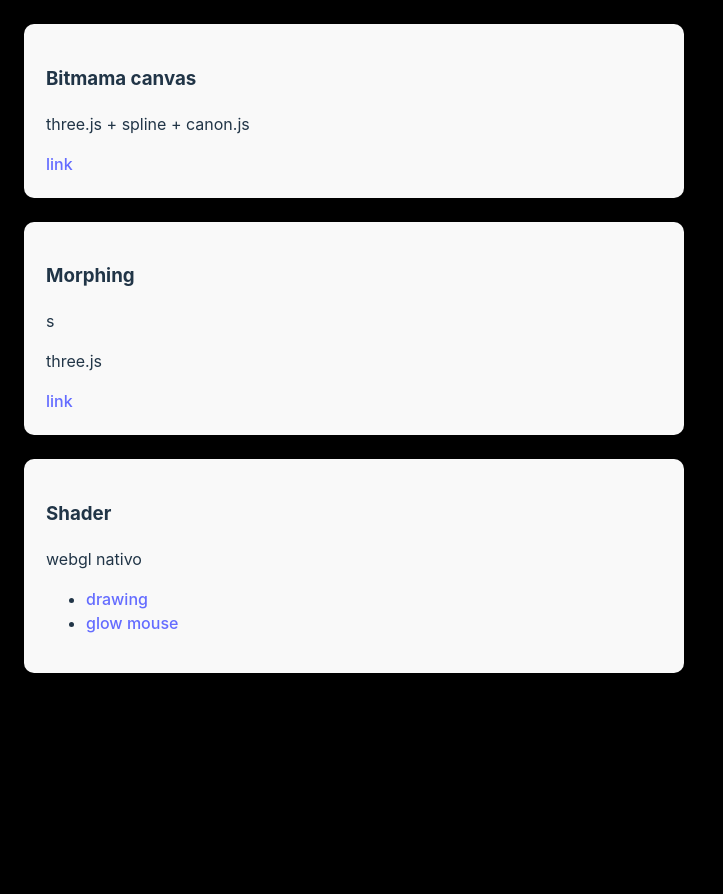
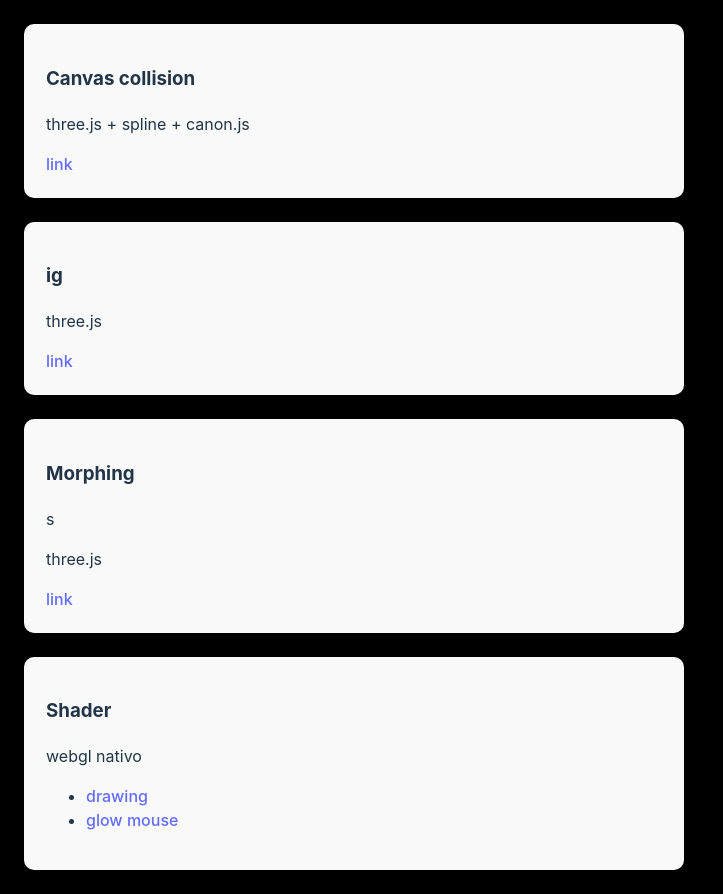
Before and after one commit to thomasandrea/3js, a website: page index.html in a window 1280 px wide. Shown: the whole page, without its empty margins (0-723 px from the left). Before the commit the page ends 800 px from the top, so only its background shows below. Drawn offline with Linux system fonts and the light colour scheme.

Commit message:
update ig

```diff
--- a/index.html
+++ b/index.html
@@ -177,9 +177,15 @@
   <div class="inner">
 
     <div class="card">
-      <h3>Bitmama canvas</h3>
+      <h3>Canvas collision</h3>
       <p>three.js + spline + canon.js</p>
       <a href="/projects/bitmama">link</a>
+    </div>
+
+    <div class="card">
+      <h3>ig</h3>
+      <p>three.js </p>
+      <a href="/projects/ig">link</a>
     </div>
 
     <div class="card">
--- a/package.json
+++ b/package.json
@@ -7,7 +7,7 @@
     "build:morphing": "cd projects/morphing && npm run build",
     "build:ig": "cd projects/ig && npm run build",
     "copy:index": "cp index.html dist/index.html",
-    "build:copy": "mkdir -p dist/projects/bitmama dist/projects/morphing && cp -r projects/bitmama/dist/* dist/projects/bitmama/ && cp -r projects/morphing/dist/* dist/projects/morphing/ && cp -r projects/morphing/dist/* dist/projects/ig/ && cp index.html dist/"
+    "build:copy": "mkdir -p dist/projects/bitmama dist/projects/morphing dist/projects/ig && cp -r projects/bitmama/dist/* dist/projects/bitmama/ && cp -r projects/morphing/dist/* dist/projects/morphing/ && cp -r projects/ig/dist/* dist/projects/ig/ && cp index.html dist/"
   },
   "dependencies": {
     "create-3": "^0.4.7"
```
Also changed, not shown: 1 other file.
